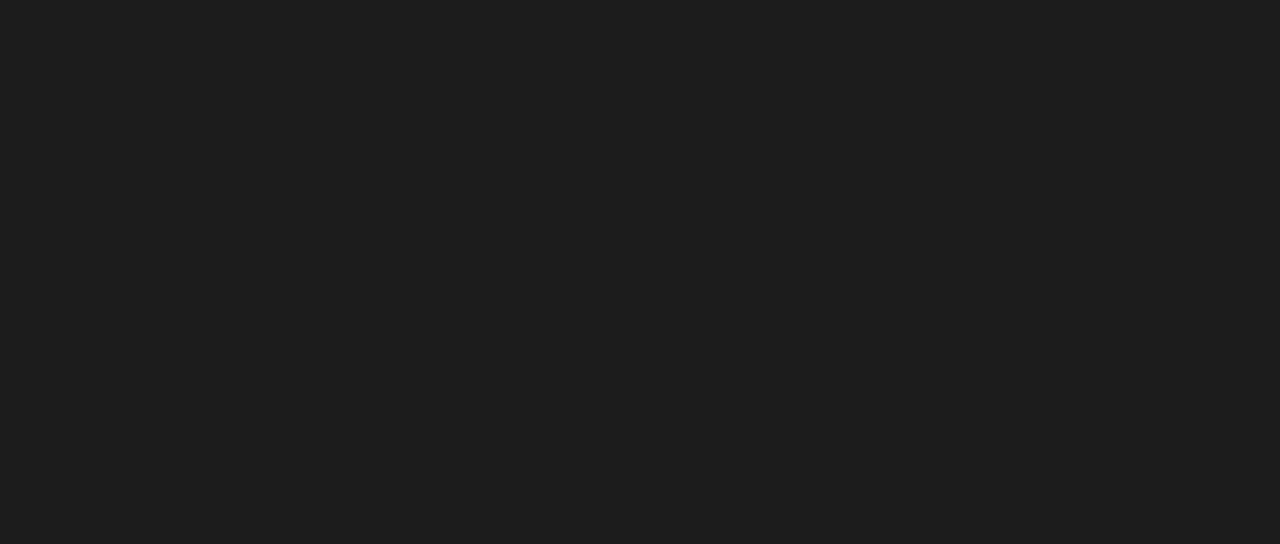
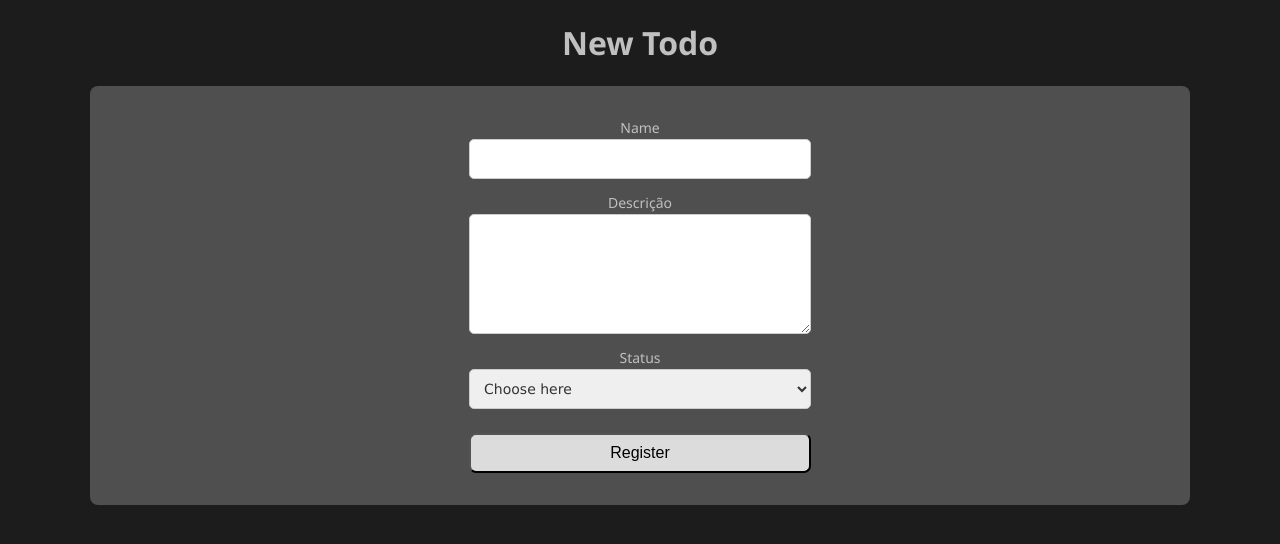
Before and after one commit to Itor-Carlos/TodoList-React, a React (Create React App) app: page /todo/form in a window 1280 px wide. Before the commit this address had no page. Shown: the top 544 px of the page. Built offline with nearby package versions, Linux system fonts and the light colour scheme.

Commit message:
new: page NewTodo

```diff
--- a/src/Routes.jsx
+++ b/src/Routes.jsx
@@ -1,11 +1,13 @@
 import React from "react";
 import { Route, Routes } from "react-router-dom";
 import Home from "./pages/Home";
+import NewTodo from "./pages/NewTodo";
 
 export default function TodosRoutes(){
    return (
       <Routes>
          <Route path="/" element={<Home />}/>
+         <Route path="/todo/form" element={<NewTodo />}/>
       </Routes>
    )
 }
--- a/src/assets/styles/index.jsx
+++ b/src/assets/styles/index.jsx
@@ -74,6 +74,27 @@
    display: flex;
    justify-content: center;
    flex-direction: column;
+   justify-items: center;
+
+   div{
+      display: flex;
+      justify-content: center;
+   }
+
+   button{
+      width: 33%;
+      background: #DCDCDC;
+      margin-top: 24px;
+      border-radius: 7px;
+      height: 40px;
+      font-size: 16px;
+   }
+
+   button:hover{
+      cursor: pointer;
+      background: #ddd;
+   }
+
 `
 export const FormGroupContainer = styled.div`
    display: flex;
@@ -108,3 +129,12 @@
       margin-top: 14px;
    }
 `
+
+export const NewTodoContainer = styled.div`
+   display: flex;
+   justify-content: center;
+   flex-direction: column;
+   h1{
+      text-align: center;
+   }
+`
--- a/src/components/Form/index.jsx
+++ b/src/components/Form/index.jsx
@@ -1,9 +1,29 @@
 import React from "react";
 import { FormContainer } from "../../assets/styles";
+import FormGroup from "../FormGroup";
 
 export default function Form(){
    return (
       <FormContainer>
+         <FormGroup titleFormGroup={"Name"}>
+            <input type="text" />
+         </FormGroup>
+
+         <FormGroup titleFormGroup={"Descrição"}>
+            <textarea type="text" />
+         </FormGroup>
+
+         <FormGroup titleFormGroup={"Status"}>
+            <select>
+               <option value="">Choose here</option>
+               <option>PENDENTE</option>
+               <option>CONCLUIDO</option>
+            </select>
+         </FormGroup>
+
+         <div>
+            <button>Register</button>
+         </div>
 
       </FormContainer>
    )
--- /dev/null
+++ b/src/pages/NewTodo/index.jsx
@@ -0,0 +1,12 @@
+import React from "react";
+import { NewTodoContainer } from "../../assets/styles";
+import Form from "../../components/Form";
+
+export default function NewTodo(){
+   return (
+      <NewTodoContainer>
+         <h1>New Todo</h1>
+         <Form/>
+      </NewTodoContainer>
+   )
+}
```
